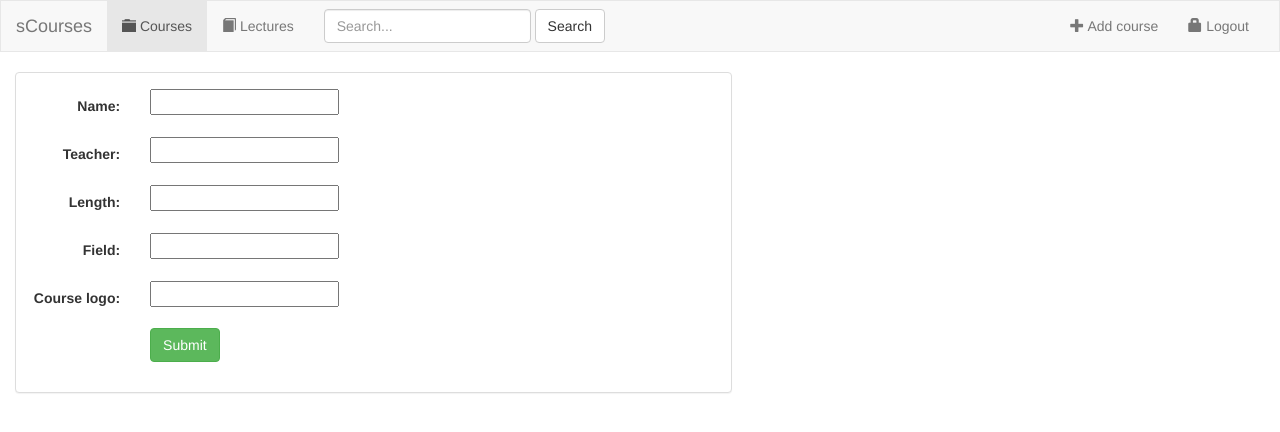
After one commit to yasotnik/dj-blog, a Django app: page /courses/add/ in a window 1280 px wide. The commit adds this page. Shown: the top 432 px of the page. Run offline with Django 3.2, Linux system fonts and the light colour scheme; some libraries are stand-ins or nearby versions.

Commit message:
Added updating,creating and deliting new courses buttons

```diff
--- a/courses/models.py
+++ b/courses/models.py
@@ -1,4 +1,5 @@
 from django.db import models
+from django.core.urlresolvers import reverse
 
 
 class Course(models.Model):
@@ -8,6 +9,9 @@ class Course(models.Model):
     field = models.CharField(max_length=150)
     course_logo = models.CharField(max_length=1000)
     is_followed = models.BooleanField(default=False)
+
+    def get_absolute_url(self):
+        return reverse('courses:course_info', kwargs={'pk': self.pk})
 
     def __str__(self):
         return self.name + " by " + self.teacher
--- a/courses/templates/courses/base.html
+++ b/courses/templates/courses/base.html
@@ -54,7 +54,7 @@
 
           <ul class="nav navbar-nav navbar-right">
               <li class="">
-                  <a href="{% url 'courses:index' %}">
+                  <a href="{% url 'courses:add_course' %}">
                       <span class="glyphicon glyphicon-plus" aria-hidden="true"></span>
                       Add course
                   </a>
--- /dev/null
+++ b/courses/templates/courses/course_form.html
@@ -0,0 +1,22 @@
+{% extends "courses/base.html" %}
+{% block title %}Add new course{% endblock %}
+{% block content %}
+        <div class="col-sm-12 col-md-7">
+            <div class="panel panel-default">
+                <div class="panel-body">
+                    <form class="form-horizontal" action="" method="post"
+                          enctype="multipart/form-data">
+                        {%  csrf_token %}
+                        {% include 'courses/form-template.html' %}
+                        <div class="form-group">
+                            <div class="col-sm-offset-2 col-sm-10">
+                                <button type="submit"  class="btn btn-success">Submit</button>
+                            </div>
+                        </div>
+                    </form>
+                </div>
+            </div>
+        </div>
+</div>
+
+{% endblock content %}
--- /dev/null
+++ b/courses/templates/courses/form-template.html
@@ -0,0 +1,12 @@
+{% for field in form %}
+
+    <div class="form-group">
+        <div class="col-sm-offset-2 col-sm-10">
+            <span class="text-danger small">{{ field.errors }}</span>
+        </div>
+        <label class="control-label col-sm-2">{{ field.label_tag }}</label>
+        <div class="col-sm-10">{{ field }}</div>
+
+    </div>
+
+{% endfor %}
--- a/courses/url.py
+++ b/courses/url.py
@@ -8,10 +8,22 @@ app_name = 'courses'
 urlpatterns = [
     # URL for course list /courses
     url(r'^$', views.CoursesView.as_view(), name='index'),
+
     # URL for exact course /course/id/
     url(r'^(?P<pk>[0-9]+)/$', views.DetailView.as_view(), name='course_info'),
     # URL for following the course
     url(r'^follow$', views.follow, name='follow'),
+
     # URL for following the course
     url(r'^unfollow$', views.un_follow, name='un_follow'),
+
+    # /courses/add
+    url(r'add/$', views.CourseCreate.as_view(), name='add_course'),
+
+    # URL for update course
+    url(r'update/(?P<pk>[0-9]+)/', views.CourseUpdate.as_view(), name='course_update'),
+
+    # /courses/id/delete
+    url(r'(?P<pk>[0-9]+)/delete/$', views.CourseDelete.as_view(), name='course_delete'),
+
 ]
--- a/courses/views.py
+++ b/courses/views.py
@@ -1,4 +1,6 @@
 from django.shortcuts import render, get_object_or_404
+from django.views.generic import CreateView, UpdateView, DeleteView
+from django.core.urlresolvers import reverse_lazy
 from .models import Course
 
 from django.views import generic
@@ -16,17 +18,20 @@ class DetailView(generic.DetailView):
     template_name = 'courses/course.html'
 
 
-"""
-def index(request):
-    all_courses = Course.objects.all()
-    context = {'all_courses': all_courses}
-    return render(request, 'courses/index.html', context)
+class CourseCreate(CreateView):
+    model = Course
+    fields = ['name', 'teacher', 'length', 'field', 'course_logo']
 
 
-def course_details(request, course_id):
-    course = get_object_or_404(Course, pk=course_id)
-    return render(request, 'courses/course.html', {'course': course})
-"""
+class CourseUpdate(UpdateView):
+    model = Course
+    fields = ['name', 'teacher', 'length', 'field', 'course_logo']
+
+
+class CourseDelete(DeleteView):
+    model = Course
+    success_url = reverse_lazy('courses:index')
+
 
 def follow(request):
     all_courses = Course.objects.all()
```
Also changed, not shown: courses/templates/courses/index.html (+19 -4 lines).
